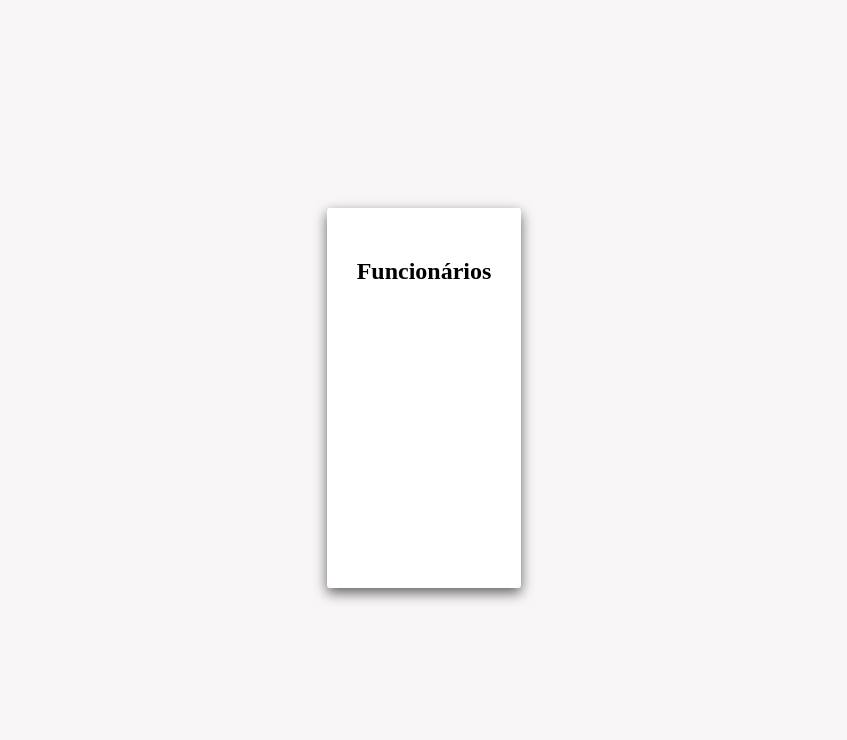
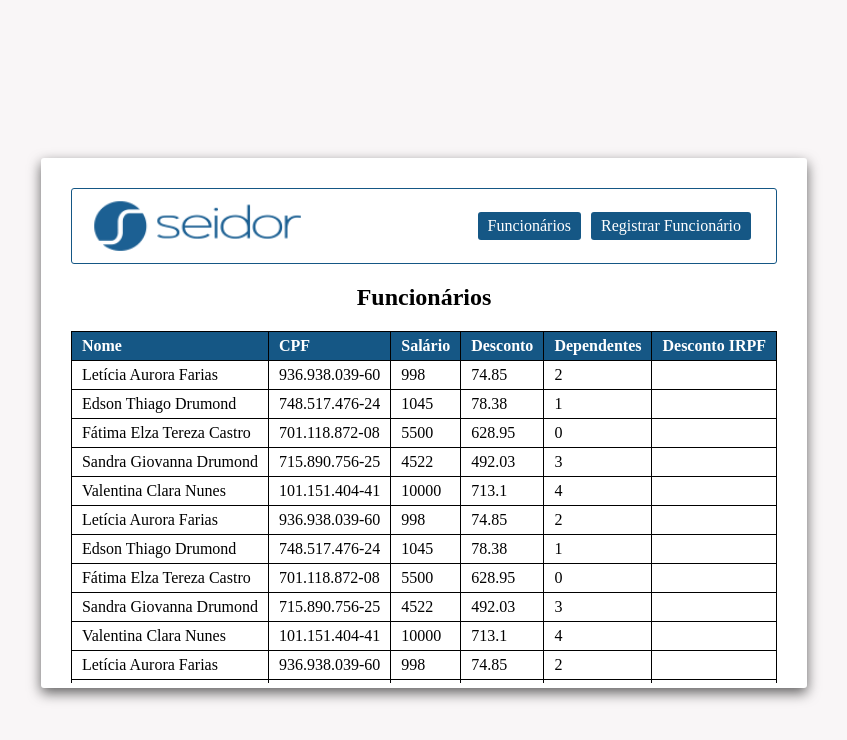
Before and after one commit to jpbahiaz/seidor-test, a React app: page /employees/show in a window 1280 px wide. Shown: the top 740 px of the page, without its empty margins (216-1063 px from the left). Built offline with nearby package versions, Linux system fonts and the light colour scheme.

Commit message:
Basic ShowEmployees page

```diff
--- a/src/common/styles.ts
+++ b/src/common/styles.ts
@@ -1,6 +1,16 @@
+const centerFlex = `
+	justify-content: center;
+	align-items: center;
+`
+
 export const displayFlexColumn = `
 	display: flex;
 	flex-flow: column;
-	justify-content: center;
-	align-items: center;
+	${centerFlex}
 `
+
+export const displayFlexRow = `
+	display: flex;
+	flex-flow: row;
+	${centerFlex}
+`
--- /dev/null
+++ b/src/components/navbar/index.tsx
@@ -0,0 +1,32 @@
+import React from 'react'
+import NavbarStyle from './style'
+import logo from '@/assets/images/logoSeidor.png'
+import { Link } from 'react-router-dom'
+
+type TLink = {
+	text: string;
+	path: string;
+}
+
+type TNavbar = {
+	links: TLink[]
+}
+
+function renderLinks(links: TLink[]) {
+	return links.map((link: TLink, index: number) => (
+		<Link key={`nav-link-${index+link.text}`} to={link.path}>{ link.text }</Link>
+	))
+}
+
+function Navbar({ links }: TNavbar) {
+	return (
+		<NavbarStyle>
+			<img src={logo} alt=""/>
+			<div className="links">
+				{ renderLinks(links) }
+			</div>
+		</NavbarStyle>
+	)
+}
+
+export default Navbar
--- /dev/null
+++ b/src/components/navbar/style.ts
@@ -0,0 +1,31 @@
+import styled from "styled-components";
+import { displayFlexRow } from "@/common/styles";
+
+const NavbarStyle = styled.nav`
+	${displayFlexRow}
+	border: 1px solid var(--primary);
+	border-radius: 3px;
+	padding: 10px 0;
+
+	img {
+		width: 30%;
+		margin-left: 20px;
+	}
+
+	.links {
+		${displayFlexRow}
+		margin-right: 20px;
+		margin-left: auto;
+
+		a {
+			background-color: var(--primary);
+			padding: 5px 10px;
+			border-radius: 3px;
+			text-decoration: none;
+			color: white;
+			margin: 0 5px;
+		}
+	}
+`
+
+export default NavbarStyle
--- a/src/components/page/style.ts
+++ b/src/components/page/style.ts
@@ -23,7 +23,7 @@ const PageStyle = styled.div`
 			max-width: 80vw;
 			/* height: 300px; */
 			margin: auto;
-			margin-top: 200px;
+			margin-top: 150px;
 		}
 	}
 `
--- a/src/components/pageHeader/style.ts
+++ b/src/components/pageHeader/style.ts
@@ -1,7 +1,9 @@
 import styled from "styled-components";
 
 const PageHeaderStyle = styled.header`
-
+	h2 {
+		text-align: center;
+	}
 `
 
 export default PageHeaderStyle
--- a/src/pages/employees/index.tsx
+++ b/src/pages/employees/index.tsx
@@ -5,6 +5,12 @@ import EditEmployee from './editEmployee'
 import AddEmployee from './addEmployee'
 import ShowEmployees from './showEmployees'
 import logo from '@/assets/images/4tax_logo.png'
+import Navbar from '@/components/navbar'
+
+const EmployeesLinks = [
+	{ text: 'Funcionários', path: '/employees/show' },
+	{ text: 'Registrar Funcionário', path: '/employees/add' },
+]
 
 function Employees() {
 	return (
@@ -16,6 +22,7 @@ function Employees() {
 				<AddEmployee />
 			</Route>
 			<Route path="/employees/show">
+				<Navbar links={EmployeesLinks}/>
 				<ShowEmployees />
 			</Route>
 			<Route path="/">
--- a/src/pages/employees/showEmployees/index.tsx
+++ b/src/pages/employees/showEmployees/index.tsx
@@ -1,11 +1,44 @@
 import React from 'react'
 import ShowEmployeesStyle from './style'
 import PageHeader from '@/components/pageHeader'
+import { useSelector } from 'react-redux'
+import { TApplication } from '@/redux/rootReducer'
+import { TEmployee } from '@/redux/modules/employees/types'
+
+function renderEmployees(employees: TEmployee[]) {
+	return employees.map((employee: TEmployee) => (
+		<tr>
+			<td>{ employee.name }</td>
+			<td>{ employee.cpf }</td>
+			<td>{ employee.salary }</td>
+			<td>{ employee.discount }</td>
+			<td>{ employee.dependents }</td>
+			<td>{ employee.IRRFDiscount }</td>
+		</tr>
+	))
+}
 
 function ShowEmployees() {
+	const employees = useSelector((state: TApplication) => state.employees.data)
+
 	return (
 		<ShowEmployeesStyle>
 			<PageHeader title='Funcionários'/>
+			<div className="employees-table">
+				<table>
+					<thead>
+						<tr>
+							<th>Nome</th>
+							<th>CPF</th>
+							<th>Salário</th>
+							<th>Desconto</th>
+							<th>Dependentes</th>
+							<th>Desconto IRPF</th>
+						</tr>
+					</thead>
+					{ renderEmployees(employees) }
+				</table>
+			</div>
 		</ShowEmployeesStyle>
 	)
 }
--- a/src/pages/employees/showEmployees/style.ts
+++ b/src/pages/employees/showEmployees/style.ts
@@ -1,7 +1,31 @@
 import styled from 'styled-components'
 
 const ShowEmployeesStyle = styled.div`
+	height: 100%;
 
+	table {
+		th, td {
+			text-align: left;
+			padding: 5px 10px;
+		}
+
+		th {
+			background-color: var(--primary);
+			color: white;
+			position: sticky;
+			top: -1px;
+		}
+	}
+
+	table, th, td {
+		border: 1px solid black;
+		border-collapse: collapse;
+	}
+
+	.employees-table {
+		height: 75%;
+		overflow-y: scroll;
+	}
 `
 
 export default ShowEmployeesStyle
--- a/src/redux/modules/employees/reducer.ts
+++ b/src/redux/modules/employees/reducer.ts
@@ -3,7 +3,7 @@ import pessoas from '@/assets/json/pessoas.json'
 
 const initialState = {
 	// data: [] as TEmployee[]
-	data: pessoas as TEmployee[]
+	data: pessoas.concat(pessoas).concat(pessoas).concat(pessoas).concat(pessoas)
 } as TEmployeeState
 
 function employeesReducer(state: TEmployeeState = initialState, action: EmployeesActions) {
--- a/src/redux/modules/employees/types.ts
+++ b/src/redux/modules/employees/types.ts
@@ -5,6 +5,7 @@ export type TEmployee = {
 	salary: number;
 	dependents: number;
 	discount: number;
+	IRRFDiscount: number;
 }
 
 export type TEmployeeState = {
--- a/src/redux/rootReducer.ts
+++ b/src/redux/rootReducer.ts
@@ -1,5 +1,10 @@
 import { combineReducers } from 'redux'
 import employeesReducer from './modules/employees/reducer'
+import { TEmployeeState } from './modules/employees/types'
+
+export type TApplication = {
+	employees: TEmployeeState
+}
 
 const rootReducer = combineReducers({
 	employees: employeesReducer
```
